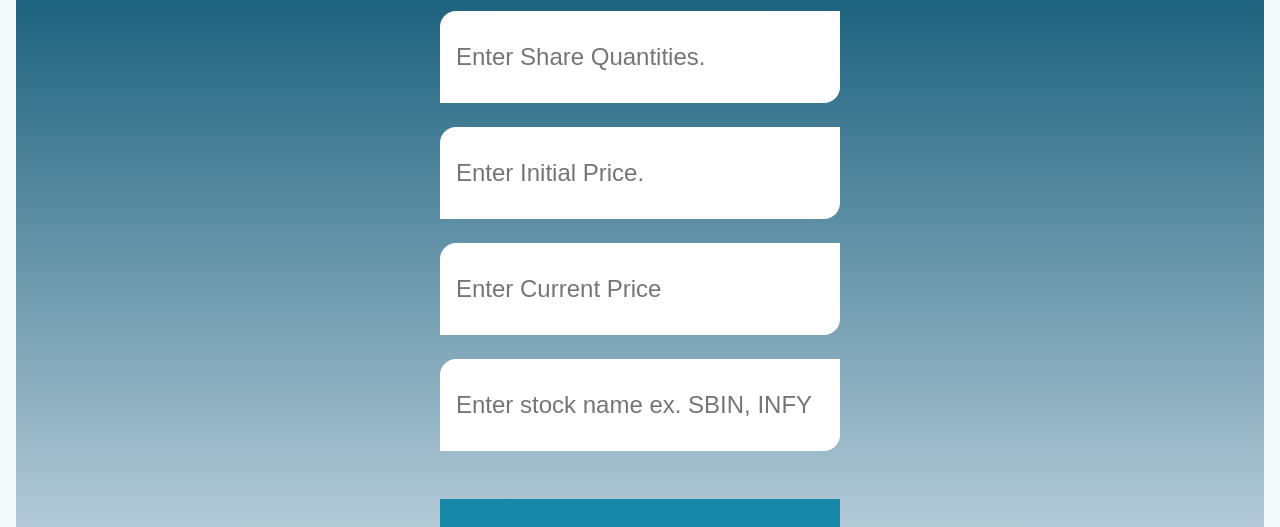
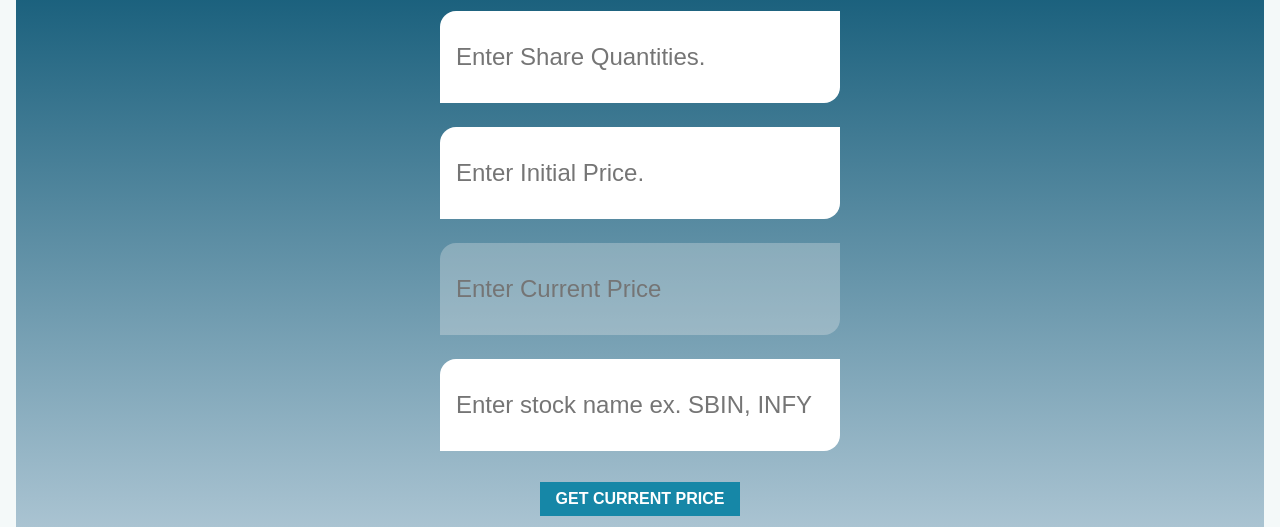
Before and after one commit to rdshinde/stock-profit-loss-checker, a plain HTML site: page index.html in a window 1280 px wide. Both pictures are taken after a click on the element "Not Sure of Current Price Click Here.". Shown: the part 268-795 px from the top of the page. Drawn offline with nearby package versions, Linux system fonts and the light colour scheme; a web font is replaced by a local one.

Commit message:
feat:get-current-price button added

```diff
--- a/index.html
+++ b/index.html
@@ -45,6 +45,7 @@
             id="stock-name"
             placeholder="Enter stock name ex. SBIN, INFY"
           />
+          <div><small><button id="get-current-price">Get Current Price</button></small></div>
         </div>
         <div id="from-api">
           <small id="api">Not Sure of Current Price Click Here.</small>
--- a/script.js
+++ b/script.js
@@ -4,6 +4,7 @@ const initialPrice = document.querySelector("#initial-price");
 const currentPrice = document.querySelector("#current-price");
 const stockName = document.querySelector("#stock-name");
 const result = document.querySelector("#result");
+const getCurrentPrice = document.querySelector('#get-current-price');
 
 const forAPIData = document.querySelector("#name");
 const forAPI = document.querySelector("#from-api");
@@ -14,11 +15,13 @@ const overlay = document.querySelector("#overlay");
 forAPI.addEventListener("click", function () {
   forAPIData.classList.remove("hidden"); //using classlist property
   forAPI.classList.add("hidden");
+  currentPrice.disabled = true;
 });
 // event listener for overlay
 overlay.addEventListener("click", function () {
   forAPIData.classList.add("hidden");
   forAPI.classList.remove("hidden");
+  currentPrice.disabled = false;
 });
 
 // Calculating profit or loss
@@ -77,5 +80,5 @@ function getData() {
   });
 }
 // Adding event listerners for api and calculation respectively
-stockName.addEventListener("input", getData);
-calculate.addEventListener("click", calculateProfitOrLoss);
+setTimeout(getCurrentPrice.addEventListener("click", getData),100);
+setTimeout(calculate.addEventListener("click", calculateProfitOrLoss),1000);
--- a/style.css
+++ b/style.css
@@ -85,6 +85,14 @@ input[type="number"]::-webkit-outer-spin-button {
   -webkit-appearance: none;
   margin: 0;
 }
+
+/* Get Current Price Button */
+#get-current-price{
+  width: 200px;
+  font-size: 1rem;
+  padding: 0.5rem;
+  margin-top: -1rem;
+}
 /* for calculate button */
 button {
   border: none;
```
